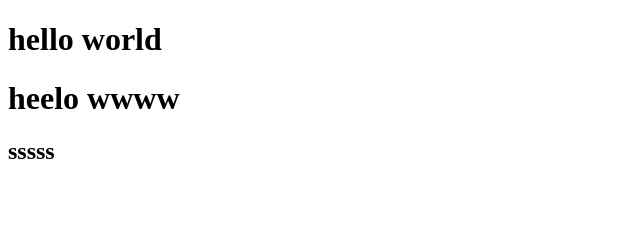
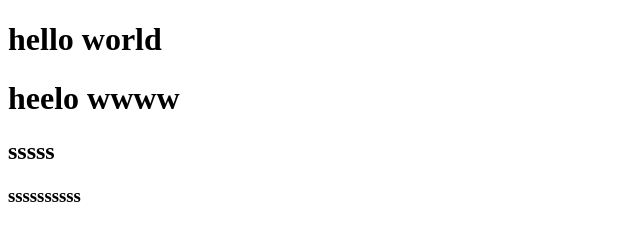
Before and after one commit to PaiDaXin-6/testDemo, a plain HTML site: page index.html in a window 1280 px wide. Shown: the full height of the page, 0-640 px from the left. Drawn offline with Linux system fonts and the light colour scheme.

Commit message:
这是第五次提交

```diff
--- a/index.html
+++ b/index.html
@@ -9,5 +9,6 @@
     <h1>hello world</h1>
     <h1>heelo wwww</h1>
     <h2>sssss</h2>
+    <h3>ssssssssss</h3>
 </body>
 </html>
```
